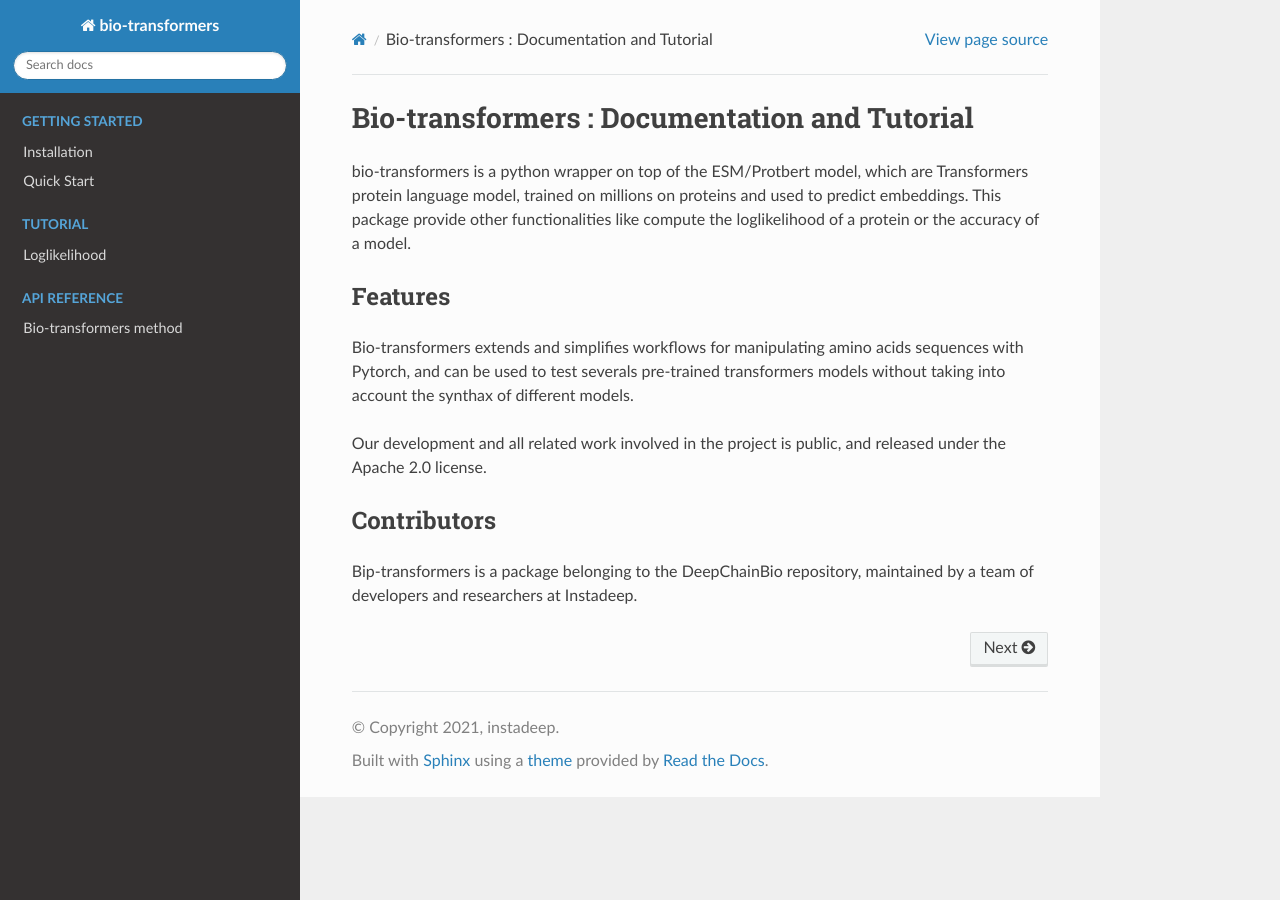
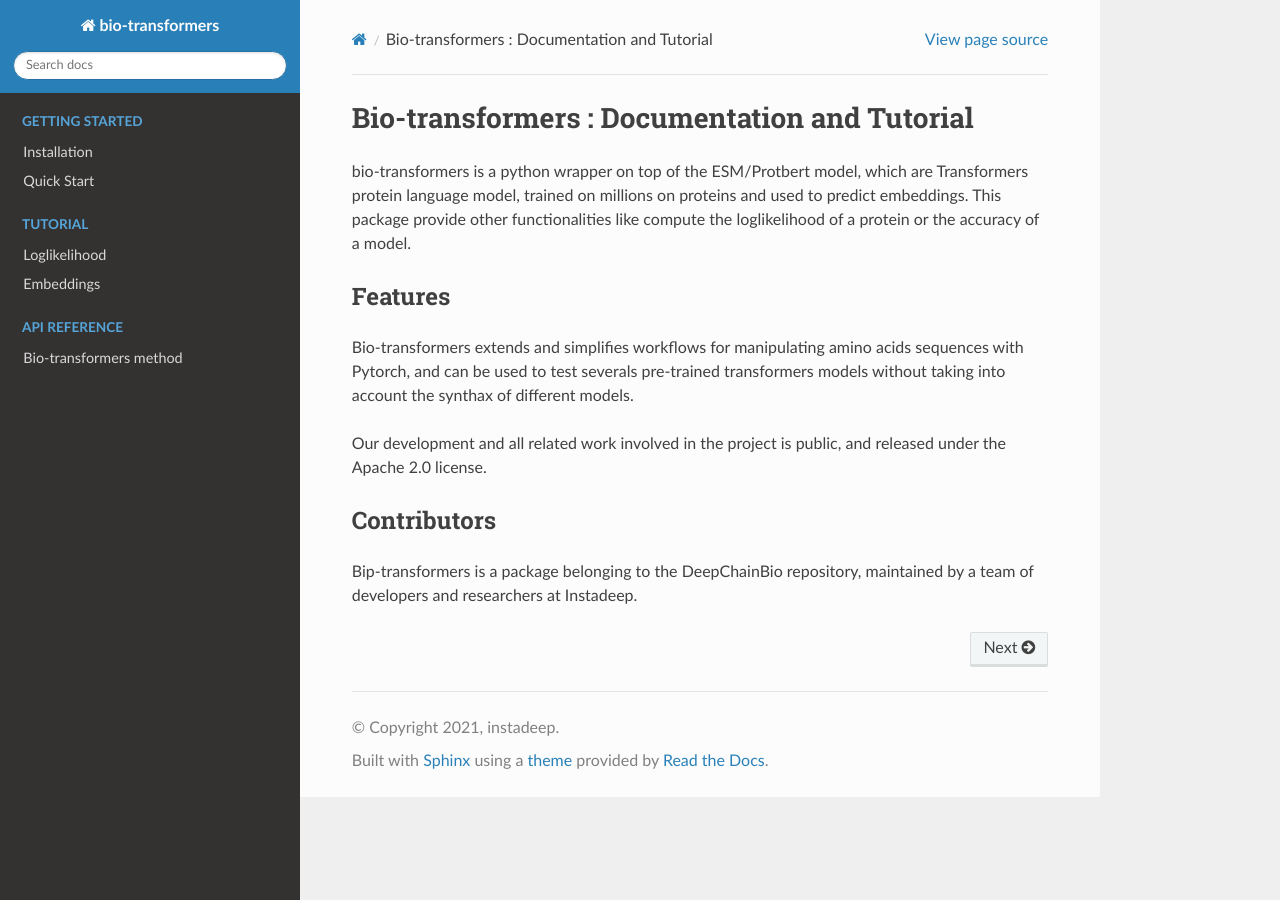
Before and after one commit to DeepChainBio/bio-transformers, a Sphinx documentation site: the page built from docs/source/index.rst, in a window 1280 px wide. Built offline with Sphinx 7.4.7 and the Read the Docs theme 2.0.0, drawn with Linux system fonts in a browser that asks for light colours.

```diff
--- a/docs/source/index.rst
+++ b/docs/source/index.rst
@@ -37,7 +37,7 @@ developers and researchers at Instadeep.
 
 .. toctree::
    :hidden:
-   :maxdepth: 2
+   :maxdepth: 0
    :caption: Tutorial
 
    tutorial/loglikelihood
--- a/docs/source/tutorial/embeddings.md
+++ b/docs/source/tutorial/embeddings.md
@@ -0,0 +1,3 @@
+# Embeddings
+
+## TODO
```
